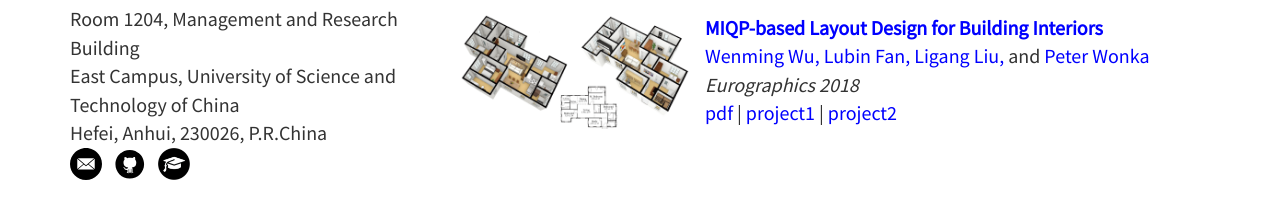
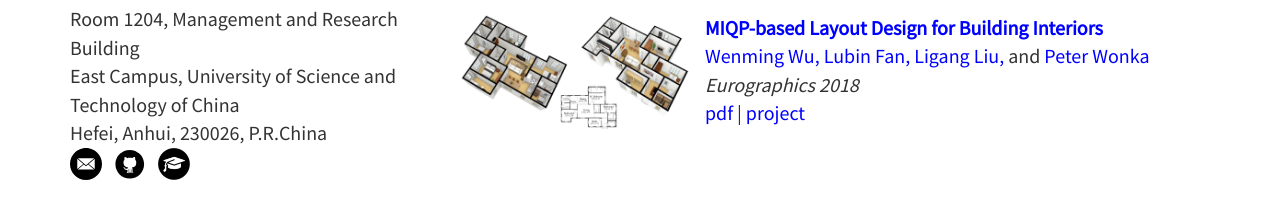
Before and after one commit to wutomwu/wutomwu.github.io, a Jekyll site: the page built from index.html, in a window 1280 px wide. Shown: the part 610-829 px from the top of the page. Built offline with Jekyll 4.4.1, drawn with Linux system fonts in a browser that asks for light colours.

Commit message:
Update publications.json

```diff
--- a/_data/publications.json
+++ b/_data/publications.json
@@ -7,8 +7,7 @@
 		"date": "2018",
 		"links" : [
 			{"type": "pdf"},
-			{"type": "link", "name": "project1", "target": "http://staff.ustc.edu.cn/~lgliu/Projects/2018_EG_IPLayout/default.html"},
-			{"type": "link", "name": "project2", "target": "https://lubinfan.github.io/particulars.html?id=1"}
+			{"type": "link", "name": "project", "target": "http://staff.ustc.edu.cn/~lgliu/Projects/2018_EG_IPLayout/default.html"},
 		]
 	},
 
```
